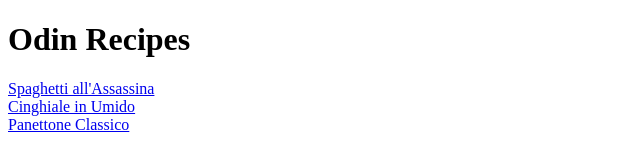
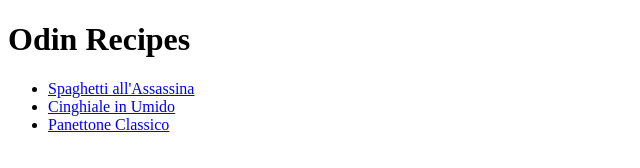
Before and after one commit to Al3xa66o/odin-recipes, a plain HTML site: page index.html in a window 1280 px wide. Shown: the whole page, without its empty margins (0-640 px from the left). Drawn offline with Linux system fonts and the light colour scheme.

Commit message:
modify list of dishes

```diff
--- a/index.html
+++ b/index.html
@@ -8,8 +8,10 @@
 <body>
     <h1>Odin Recipes</h1>
 
-    <a href="recipes/spaghettiassassina.html">Spaghetti all'Assassina</a>
-    </br><a href="recipes/cinghialeinumido.html">Cinghiale in Umido</a>
-    </br><a href="recipes/panettone.html">Panettone Classico</a>
+    <ul>
+        <li><a href="recipes/spaghettiassassina.html">Spaghetti all'Assassina</a></li>
+        <li><a href="recipes/cinghialeinumido.html">Cinghiale in Umido</a></li>
+        <li><a href="recipes/panettone.html">Panettone Classico</a></li>
+    </ul>
 </body>
 </html>
```
